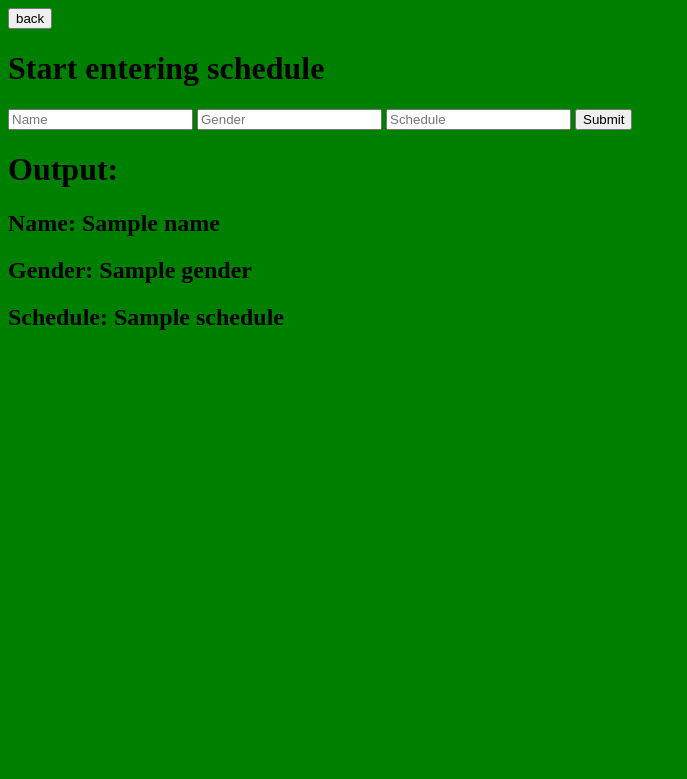
After one commit to ImVeryLucky/Chat, a Flask app: template templates/schedule.html in a window 1280 px wide. The commit adds this page. Shown: the top 779 px of the page, without its empty margins (0-687 px from the left). Run offline with Flask 3, Linux system fonts and the light colour scheme; the template is opened without the code that fills it: most values are stand-ins (such as "Sample title", 1, 10 or a date in 2020).

Commit message:
Start screen, scheduler screen

```diff
--- a/app.py
+++ b/app.py
@@ -4,9 +4,37 @@ from flask_cors import CORS
 app = Flask(__name__, template_folder="templates")
 CORS(app)
 
+
+@app.route('/')
+def start():
+    return render_template('index.html')\
+
+
+currentHtml = 'index.html'
+
+@app.route('/', methods = ['POST'])
+def home_post():
+    if 'start' in request.form:
+        currentHtml = 'schedule.html'
+        return render_template('schedule.html', name = None, gender = None, schedule = None)
+    if 'scheduler' in request.form:
+        name = request.form['name']
+        gender = request.form['gender']
+        schedule = request.form['schedule']
+        return render_template('schedule.html', name = name, gender = gender, schedule = schedule)
+
+    return render_template('index.html')
+
+
+if __name__ == '__main__':
+    app.run(host='0.0.0.0', port=10000, debug=True)
+
+
+
+
 #counter = 0  # Initial counter value
 #user_input = ""
-
+"""
 
 @app.route('/')
 def home():
@@ -14,8 +42,13 @@ def home():
 
 @app.route('/', methods = ['POST'])
 def home_post():
-    data = request.form['text']
+    if 'switchButton' in request.form:
+        return render_template('2nd.html')
+    if 'switchButton2' in request.form:
+        return render_template('index.html', respones = None)
+    data = request.form['userIn']
     return render_template('index.html', response = data)
+
 
 @app.route('/update', methods=['POST'])
 def update_button():
@@ -28,10 +61,10 @@ def update_button():
 def get_count():
     return jsonify({"count": counter})
 
-@app.route('/', methods=['POST'])
+@app.route('/process', methods=['POST'])
 def process():
     global user_input
-    data = request.form['text']
+    data = request.form['userIn']
     #user_input = data.get("text")
    #response_text = f"You entered: {user_input}"
     return render_template('index.html', response = data)
@@ -43,4 +76,4 @@ def process():
 #    return jsonify({"response": user_input})
 
 if __name__ == '__main__':
-    app.run(host='0.0.0.0', port=10000, debug=True)  # Render runs on port 10000
+    app.run(host='0.0.0.0', port=10000, debug=True)  # Render runs on port 10000"""
--- /dev/null
+++ b/templates/schedule.html
@@ -0,0 +1,33 @@
+<html lang = "en">
+<head>
+    <style>
+        body{
+            background-color:green
+
+        }
+
+        bigbox{
+            height:1000px;
+        }
+        </style>
+<form method = "POST">
+    <input type = "submit" name = "switchButton2" value = "back" place>
+</form>
+
+</head>
+<body>
+<h1>Start entering schedule</h1>
+
+
+<form method = "POST">
+    <input type = "text" name="name" placeholder="Name">
+    <input type = "text" name="gender" placeholder="Gender">
+    <input id = "bigbox" type = "text" name="schedule" placeholder="Schedule">
+    <input type="submit" name = "scheduler">
+</form>
+<h1>Output:</h1>
+<h2>Name: {{name}}</h2>
+<h2>Gender: {{gender}}</h2>
+<h2>Schedule: {{schedule}}</h2>
+</body>
+</html>
```
Also changed, not shown: templates/index.html (+12 -28 lines).
